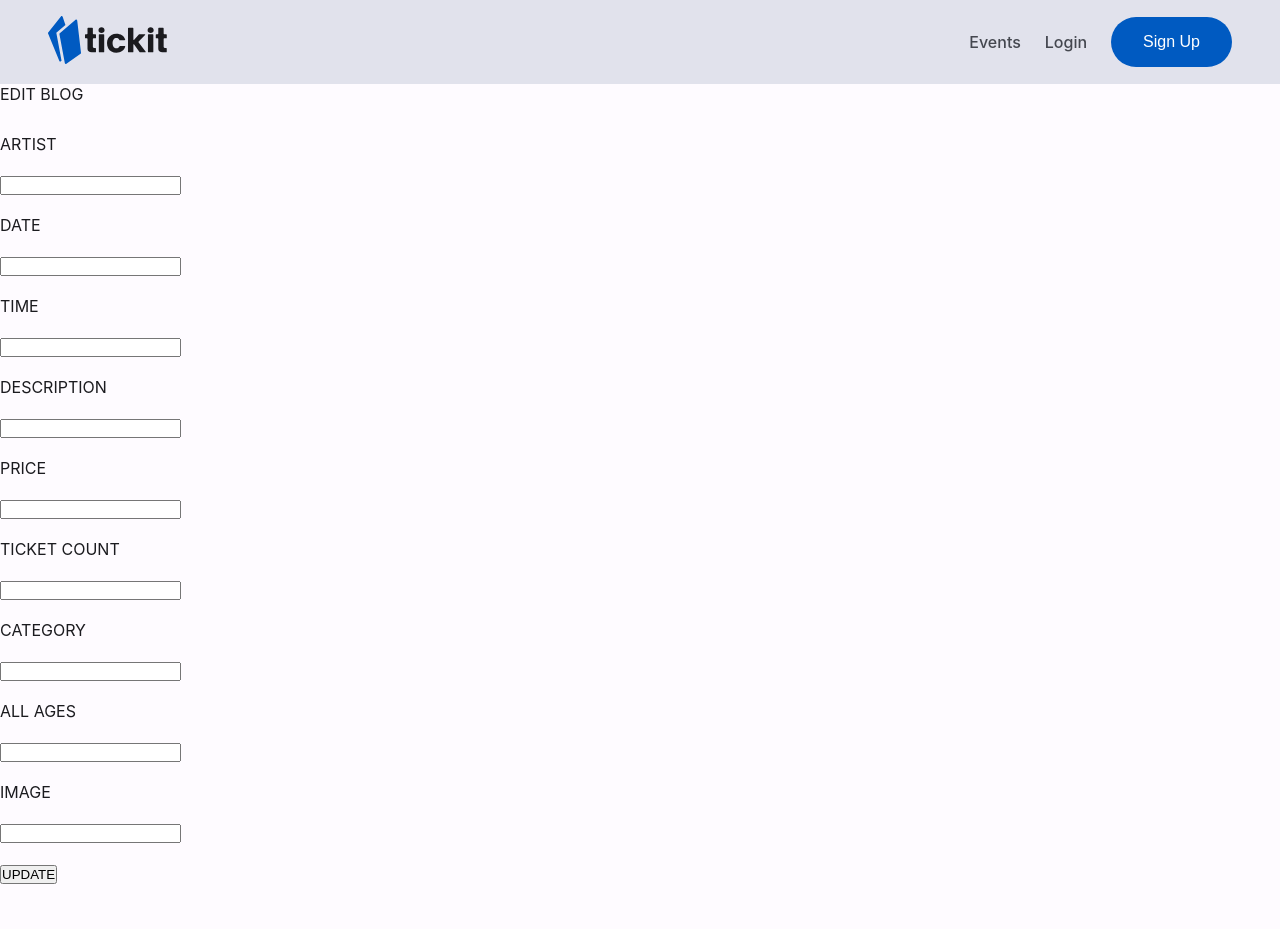
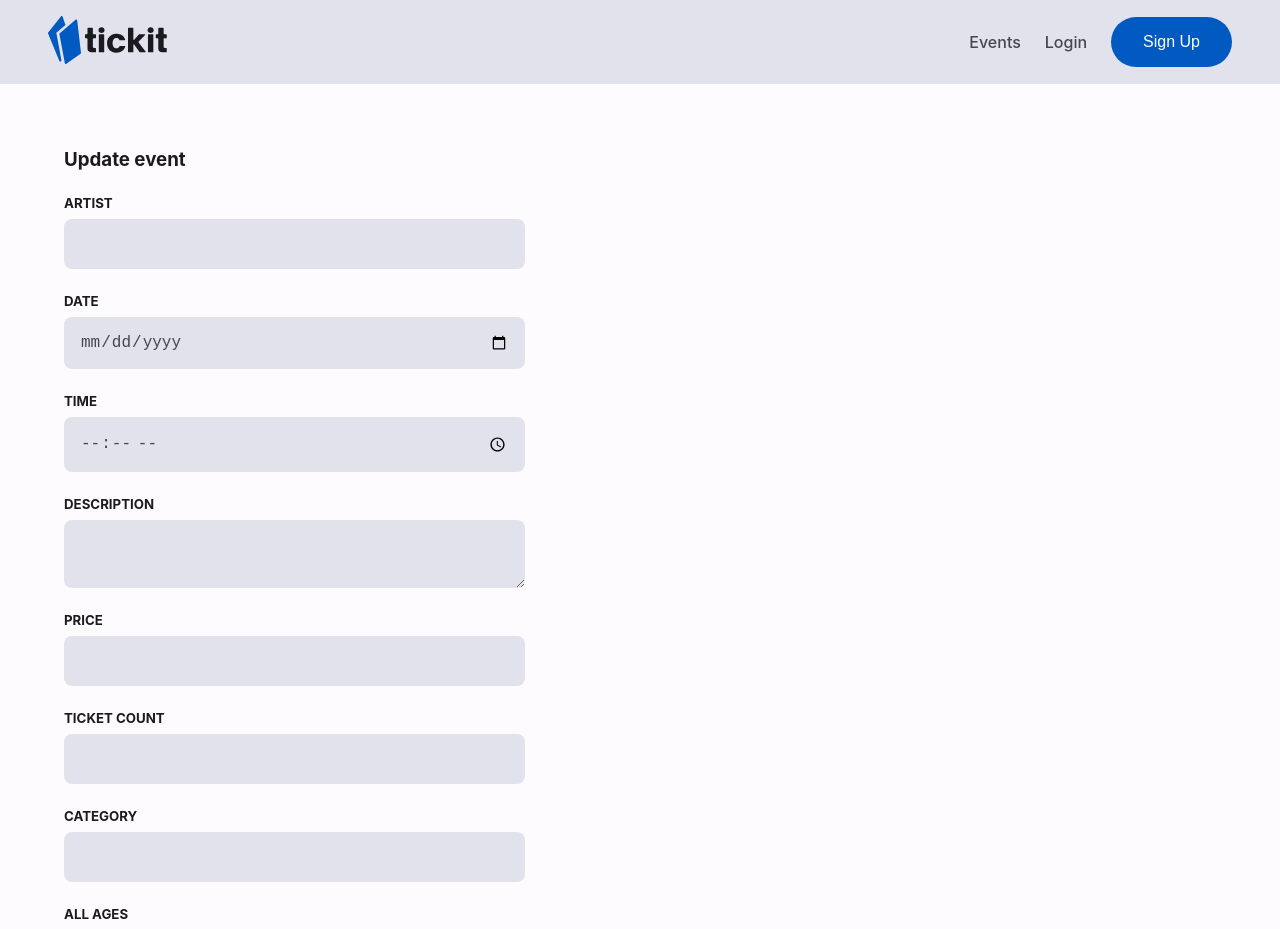
Before and after one commit to benjaminrogerlewin/tickit-front-end, a React (Create React App) app in the folder tickit/: page /admin/1/1 in a window 1280 px wide. Shown: the top 929 px of the page. Before the commit the page ends 884 px from the top, so only its background shows below. Built offline with nearby package versions, Linux system fonts and the light colour scheme; no server answers.

Commit message:
Finalized last minute styling issues.

```diff
--- a/tickit/public/index.html
+++ b/tickit/public/index.html
@@ -24,7 +24,7 @@
       work correctly both with client-side routing and a non-root public URL.
       Learn how to configure a non-root public URL by running `npm run build`.
     -->
-    <title>React App</title>
+    <title>Tickets and Live Experiences</title>
   </head>
   <body>
     <noscript>You need to enable JavaScript to run this app.</noscript>
--- a/tickit/src/App.css
+++ b/tickit/src/App.css
@@ -118,16 +118,13 @@ body {
   -o-border-radius: 1rem;
 }
 
-.nav-btn{
+.nav-btn {
   background-color: var(--md-sys-color-surface-variant);
   border: none;
   font-size: 16px;
   font-weight: 500;
   cursor: pointer;
   -webkit-font-smoothing: antialiased;
-
-
-
 }
 
 /* Buttons */
@@ -448,9 +445,8 @@ body {
   display: flex;
   flex-direction: column;
   justify-content: center;
-  align-items: left;
+  align-items: center;
   gap: 1.5rem;
-  padding: 4rem;
 }
 
 .admin-event-card-content {
@@ -546,29 +542,26 @@ textarea {
 
 /* Forms Pages */
 
-.form-container{
+.form-container {
   display: flex;
   flex-direction: row;
 }
 
-
-#login-img{
-background-image: url("https://images.unsplash.com/photo-1604364505966-e35d40abb1ae?ixlib=rb-4.0.3&ixid=MnwxMjA3fDB8MHxwaG90by1wYWdlfHx8fGVufDB8fHx8&auto=format&fit=crop&w=3024&q=80");
+#login-img {
+  background-image: url("https://images.unsplash.com/photo-1604364505966-e35d40abb1ae?ixlib=rb-4.0.3&ixid=MnwxMjA3fDB8MHxwaG90by1wYWdlfHx8fGVufDB8fHx8&auto=format&fit=crop&w=3024&q=80");
 }
 
-#signup-img{
+#signup-img {
   background-image: url("https://images.unsplash.com/photo-1563841930606-67e2bce48b78?ixlib=rb-4.0.3&ixid=MnwxMjA3fDB8MHxwaG90by1wYWdlfHx8fGVufDB8fHx8&auto=format&fit=crop&w=1036&q=80");
-
 }
 
-.form-img{
-background-size: cover;
-width: 50vw;
-height: 100vh;
+.form-img {
+  background-size: cover;
+  width: 50vw;
+  height: 100vh;
 }
 
-
-.form-body{
+.form-body {
   width: 50vw;
   min-width: 500px;
   height: 100vh;
@@ -576,47 +569,45 @@ height: 100vh;
   align-items: center;
 }
 
-
-.form-content{
+.form-content {
   margin-left: 70px;
-  padding:20px;
+  padding: 20px;
   display: flex;
   flex-direction: column;
-  height:500px
-
+  height: 500px;
 }
 
-.form-title{
+.form-title {
   font-size: 35px;
   font-weight: 500;
-  height:45px;
+  height: 45px;
 }
 
-.form{
-  height:fit-content;
+.form {
+  height: fit-content;
   display: flex;
   flex-direction: column;
   justify-content: center;
-  padding:30px 0px;
+  padding: 30px 0px;
 }
 
-.input{
+.input {
   border-radius: 6px;
-  border:1px black solid;
-  padding:5px;
-  width:350px;
-  height:40px;
+  border: 1px black solid;
+  padding: 5px;
+  width: 350px;
+  height: 40px;
   font-style: italic;
   margin-top: 6px;
 }
 
-.form-footer{
-  height:80px;
+.form-footer {
+  height: 80px;
   display: flex;
   align-items: center;
 }
 
-.input-prompt{
+.input-prompt {
   font-size: 14px;
   font-weight: 450;
 }
--- a/tickit/src/components/AdminEvents.jsx
+++ b/tickit/src/components/AdminEvents.jsx
@@ -50,8 +50,8 @@ export default function AdminEvents(props) {
           Create
         </button>
       </Link>
-      <div id="admin-events-container">
-        <div key={event.id}>
+      <div key={event.id}>
+        <div id="admin-events-container">
           {event.events.map((e, id) => (
             <div className="admin-event-card">
               <div className="admin-event-card-content">
--- a/tickit/src/components/EventCreate.jsx
+++ b/tickit/src/components/EventCreate.jsx
@@ -42,7 +42,7 @@ export default function EventCreate(props) {
 
       <form className="event-create-form" onSubmit={handleSubmit}>
         <div className="event-form-input">
-          <label htmlFor="title" style={{}}>
+          <label htmlFor="title">
             <h5>ARTIST</h5>
           </label>
           <input
@@ -101,7 +101,7 @@ export default function EventCreate(props) {
         </div>
 
         <div className="event-form-input">
-          <label htmlFor="price" style={{}}>
+          <label htmlFor="price">
             <h5>PRICE</h5>
           </label>
           <input
@@ -116,7 +116,7 @@ export default function EventCreate(props) {
         </div>
 
         <div className="event-form-input">
-          <label htmlFor="ticket_count" style={{}}>
+          <label htmlFor="ticket_count">
             <h5>TICKET COUNT</h5>
           </label>
           <input
@@ -131,7 +131,7 @@ export default function EventCreate(props) {
         </div>
 
         <div className="event-form-input">
-          <label htmlFor="category" style={{}}>
+          <label htmlFor="category">
             <h5>CATEGORY</h5>
           </label>
           <input
@@ -146,7 +146,7 @@ export default function EventCreate(props) {
         </div>
 
         <div className="event-form-input">
-          <label htmlFor="all_ages" style={{}}>
+          <label htmlFor="all_ages">
             <h5>ALL AGES</h5>
           </label>
           <input
@@ -171,12 +171,11 @@ export default function EventCreate(props) {
             name="image"
             value={formData.image}
             onChange={handleChange}
-            className="formTextArea"
           />
         </div>
 
-        <button className="primary-button" id="btn-create" type="submit">
-          PUBLISH
+        <button className="primary-button" type="submit">
+          Create event
         </button>
       </form>
       {createEvent && (
--- a/tickit/src/components/EventUpdate.jsx
+++ b/tickit/src/components/EventUpdate.jsx
@@ -22,20 +22,17 @@ const EventUpdate = (props) => {
   }, [props.movieContent]);
 
   return (
-    <div className="pageContainer">
-      <div className="body">
-        <div className="pageTitle">
-          <span>EDIT BLOG</span>
-        </div>
+    <div className="event-create-container">
+      <h3>Update event</h3>
 
-        <div className="blogWindow" style={{ paddingTop: "30px" }}>
-          <form onSubmit={(e) => props.handleSubmit(e, id)}>
-            <label htmlFor="artist" className="homeTitle">
-              ARTIST
+      <form
+        className="event-create-form"
+        onSubmit={(e) => props.handleSubmit(e, id)}
+      >
+        <div className="event-form-input">
+          <label htmlFor="artist">
+            <h5>ARTIST</h5>
           </label>
-            <br></br>
-            <br></br>
-
           <input
             type="text"
             id="artist"
@@ -44,66 +41,53 @@ const EventUpdate = (props) => {
             onChange={props.handleChange}
             className="formInput"
           />
-            <br></br>
-            <br></br>
+        </div>
 
-            <label htmlFor="date" className="homeTitle">
-              DATE
+        <div className="event-form-input">
+          <label htmlFor="date">
+            <h5>DATE</h5>
           </label>
-            <br></br>
-            <br></br>
-
           <input
-              type="text"
+            type="date"
             id="date"
             name="date"
             value={props.formData.date}
             onChange={props.handleChange}
             className="formInput"
           />
-            <br></br>
-            <br></br>
+        </div>
 
-            <label htmlFor="time" className="homeTitle">
-              TIME
+        <div className="event-form-input">
+          <label htmlFor="time">
+            <h5>TIME</h5>
           </label>
-            <br></br>
-            <br></br>
-
           <input
-              type="text"
+            type="time"
             id="time"
             name="time"
             value={props.formData.time}
             onChange={props.handleChange}
             className="formInput"
           />
-            <br></br>
-            <br></br>
+        </div>
 
-            <label htmlFor="description" className="homeTitle">
-              DESCRIPTION
+        <div className="event-form-input">
+          <label htmlFor="description">
+            <h5>DESCRIPTION</h5>
           </label>
-            <br></br>
-            <br></br>
-
-            <input
-              type="text"
+          <textarea
             id="description"
             name="description"
             value={props.formData.description}
             onChange={props.handleChange}
             className="formInput"
           />
-            <br></br>
-            <br></br>
+        </div>
 
-            <label htmlFor="price" className="homeTitle">
-              PRICE
+        <div className="event-form-input">
+          <label htmlFor="price">
+            <h5>PRICE</h5>
           </label>
-            <br></br>
-            <br></br>
-
           <input
             type="text"
             id="price"
@@ -112,31 +96,25 @@ const EventUpdate = (props) => {
             onChange={props.handleChange}
             className="formInput"
           />
-            <br></br>
-            <br></br>
+        </div>
 
-            <label htmlFor="ticket_count" className="homeTitle">
-              TICKET COUNT
+        <div className="event-form-input">
+          <label htmlFor="ticket_count">
+            <h5>TICKET COUNT</h5>
           </label>
-            <br></br>
-            <br></br>
-
           <input
             type="text"
             id="ticket_count"
             name="ticket_count"
             value={props.formData.ticket_count}
             onChange={props.handleChange}
-              className="formInput"
           />
-            <br></br>
-            <br></br>
+        </div>
 
-            <label htmlFor="category" className="homeTitle">
-              CATEGORY
+        <div className="event-form-input">
+          <label htmlFor="category">
+            <h5>CATEGORY</h5>
           </label>
-            <br></br>
-            <br></br>
 
           <input
             type="text"
@@ -144,47 +122,36 @@ const EventUpdate = (props) => {
             name="category"
             value={props.formData.category}
             onChange={props.handleChange}
-              className="formInput"
           />
-            <br></br>
-            <br></br>
+        </div>
 
-            <label htmlFor="all_ages" className="homeTitle">
-              ALL AGES
+        <div className="event-form-input">
+          <label htmlFor="all_ages">
+            <h5>ALL AGES</h5>
           </label>
-            <br></br>
-            <br></br>
-
           <input
             type="text"
             id="all_ages"
             name="all_ages"
             value={props.formData.all_ages}
             onChange={props.handleChange}
-              className="formInput"
           />
-            <br></br>
-            <br></br>
+        </div>
 
-            <label htmlFor="image" className="homeTitle">
-              IMAGE
+        <div className="event-form-input">
+          <label htmlFor="image">
+            <h5>IMAGE</h5>
           </label>
-            <br></br>
-            <br></br>
-
-            <input
-              type="text"
+          <textarea
             id="image"
             name="image"
             value={props.formData.image}
             onChange={props.handleChange}
-              className="formInput"
           />
-            <br></br>
-            <br></br>
+        </div>
 
-            <button type="submit" className="btnLarge" id="btn-create">
-              UPDATE
+        <button className="primary-button" type="submit">
+          Update event
         </button>
       </form>
       {/* <div>
@@ -193,8 +160,6 @@ const EventUpdate = (props) => {
             <p>{props.updateBlog.review}</p>
           </div> */}
     </div>
-      </div>
-    </div>
   );
 };
 
--- a/tickit/src/components/TopTourCard.jsx
+++ b/tickit/src/components/TopTourCard.jsx
@@ -2,12 +2,12 @@ export default function TopTourCard(props) {
   return (
     <div className="top-tour-card">
       <div className="top-tour-card-content">
-        <h3>{props.eventContent[2].artist}</h3>
-        <p>{props.eventContent[2].date}</p>
+        <h3>{props.eventContent[1].artist}</h3>
+        <p>{props.eventContent[1].date}</p>
       </div>
       <img
         className="top-tour-card-image"
-        src={props.eventContent[2].image}
+        src={props.eventContent[1].image}
         alt="Top Tour"
       />
     </div>
```
Also changed, not shown: tickit/src/components/Nav.jsx (+11 -7 lines), 1 other file (tests, documents, lock files or other folders). Lines whose indentation alone changed are shown as unchanged.
